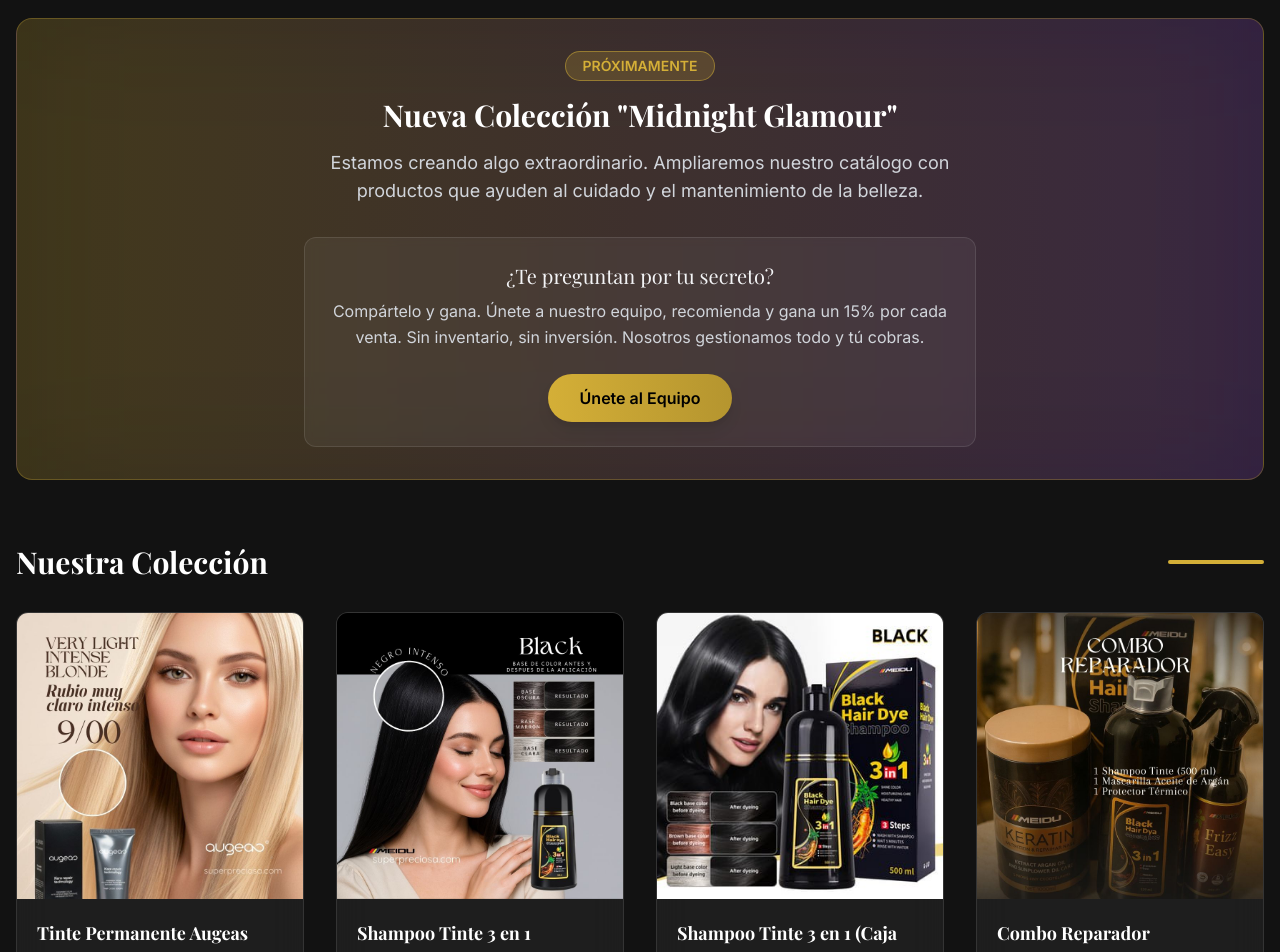
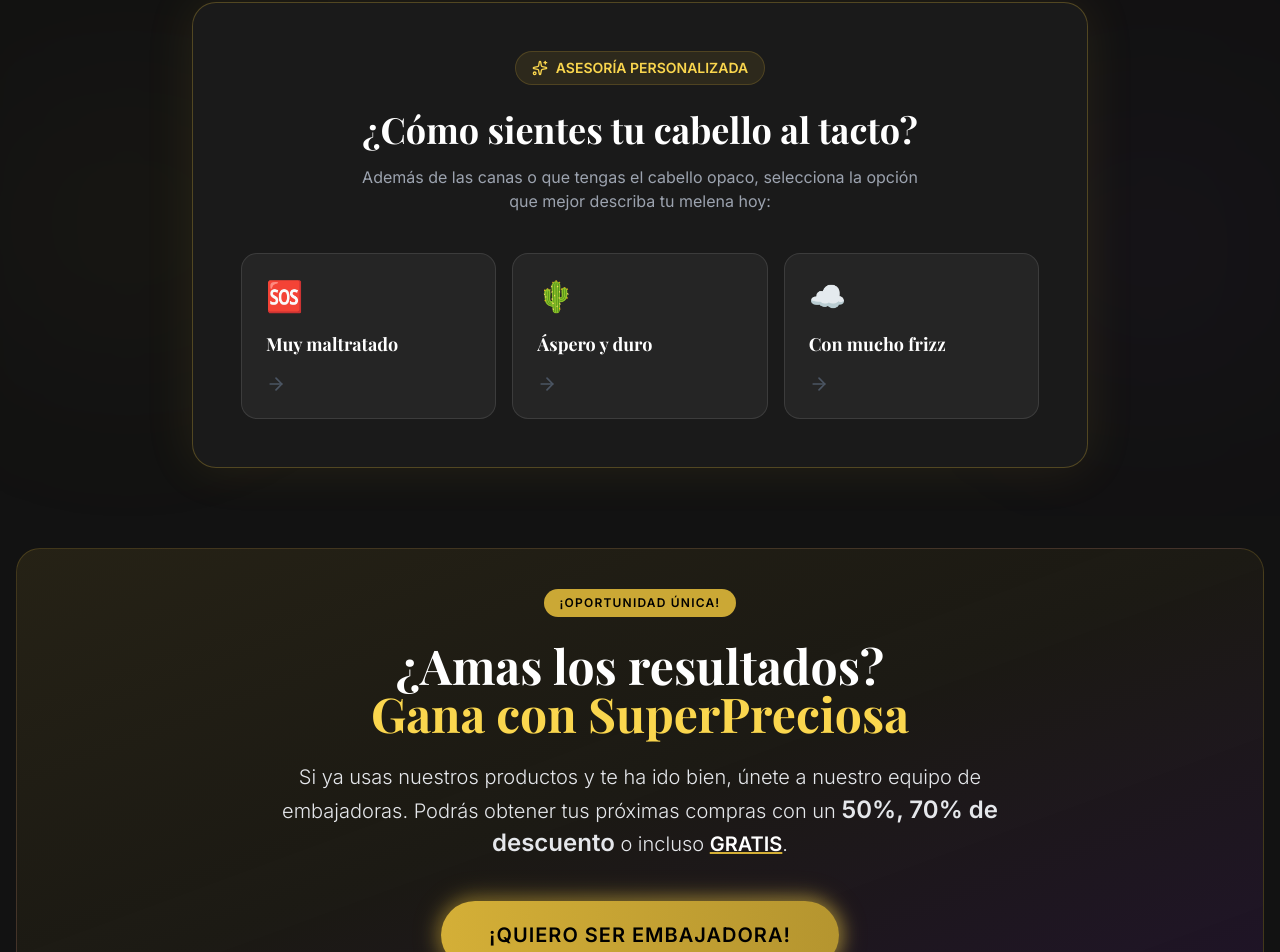
Before and after one commit to superpreciosatienda-hub/ienda-superpreciosa-v2, a React (Vite) app: page / in a window 1280 px wide. Shown: the part 646-1598 px from the top of the page. Built offline with nearby package versions, Linux system fonts and the light colour scheme; a web font is replaced by a local one.

Commit message:
Aprobar nuevo diseño del Hero y agregar Hair Quiz interactivo

```diff
--- /dev/null
+++ b/src/components/HairQuiz.jsx
@@ -0,0 +1,138 @@
+import React, { useState } from 'react';
+import { Sparkles, ArrowRight, CheckCircle2 } from 'lucide-react';
+
+export function HairQuiz() {
+    const [step, setStep] = useState('question');
+    const [ recommendation, setRecommendation ] = useState(null);
+
+    const handleAnswer = (option) => {
+        let result = '';
+        if (option === 'maltratado') {
+            result = {
+                id: 3,
+                name: 'Combo Reparador',
+                desc: 'Rescate intensivo con Argán y Keratina. Ideal para cabello quebradizo o procesado.',
+                color: 'from-orange-500/20 to-red-500/20'
+            };
+        } else if (option === 'aspero') {
+            result = {
+                id: 5,
+                name: 'Combo Suavizante',
+                desc: 'Transformación de textura con Keratina. Ideal para canas rebeldes o cabello grueso.',
+                color: 'from-blue-500/20 to-indigo-500/20'
+            };
+        } else if (option === 'frizz') {
+            result = {
+                id: 4,
+                name: 'Combo Maxicolor',
+                desc: 'Mantenimiento y control con Mascarilla Chao Frizz. Ideal para sellar el color y eliminar estática.',
+                color: 'from-pink-500/20 to-purple-500/20'
+            };
+        }
+        setRecommendation(result);
+        setStep('result');
+    };
+
+    const scrollToProduct = (id) => {
+        const element = document.getElementById(`product-${id}`);
+        if (element) {
+            const offset = 80;
+            const elementPosition = element.getBoundingClientRect().top;
+            const offsetPosition = elementPosition + window.pageYOffset - offset;
+
+            window.scrollTo({
+                top: offsetPosition,
+                behavior: 'smooth'
+            });
+
+            // Highlight effect
+            element.classList.add('ring-4', 'ring-gold-500', 'ring-opacity-50');
+            setTimeout(() => {
+                element.classList.remove('ring-4', 'ring-gold-500', 'ring-opacity-50');
+            }, 3000);
+        }
+    };
+
+    return (
+        <section className="py-12 px-4 relative overflow-hidden">
+            <div className="max-w-4xl mx-auto">
+                <div className="bg-[#1a1a1a] border border-gold-500/30 rounded-3xl p-8 md:p-12 shadow-[0_0_50px_rgba(212,175,55,0.1)] relative z-10 transition-all duration-500">
+
+                    {step === 'question' ? (
+                        <div className="text-center">
+                            <div className="inline-flex items-center gap-2 px-4 py-1.5 rounded-full bg-gold-500/10 border border-gold-500/20 text-gold-400 text-sm font-semibold mb-6">
+                                <Sparkles className="w-4 h-4" />
+                                ASESORÍA PERSONALIZADA
+                            </div>
+                            <h2 className="text-3xl md:text-4xl font-serif font-bold text-white mb-4">
+                                ¿Cómo sientes tu cabello al tacto?
+                            </h2>
+                            <p className="text-gray-400 mb-10 max-w-xl mx-auto">
+                                Además de las canas o que tengas el cabello opaco, selecciona la opción que mejor describa tu melena hoy:
+                            </p>
+
+                            <div className="grid grid-cols-1 md:grid-cols-3 gap-4">
+                                {[
+                                    { id: 'maltratado', label: 'Muy maltratado', icon: '🆘' },
+                                    { id: 'aspero', label: 'Áspero y duro', icon: '🌵' },
+                                    { id: 'frizz', label: 'Con mucho frizz', icon: '☁️' }
+                                ].map((opt) => (
+                                    <button
+                                        key={opt.id}
+                                        onClick={() => handleAnswer(opt.id)}
+                                        className="group p-6 rounded-2xl bg-white/5 border border-white/10 hover:border-gold-500/50 hover:bg-gold-500/5 transition-all duration-300 text-left"
+                                    >
+                                        <span className="text-3xl mb-4 block">{opt.icon}</span>
+                                        <h3 className="text-white font-bold text-lg group-hover:text-gold-400 transition-colors">
+                                            {opt.label}
+                                        </h3>
+                                        <ArrowRight className="w-5 h-5 text-gray-600 group-hover:text-gold-500 mt-4 transform translate-x-0 group-hover:translate-x-2 transition-all" />
+                                    </button>
+                                ))}
+                            </div>
+                        </div>
+                    ) : (
+                        <div className="text-center animate-in fade-in slide-in-from-bottom-4 duration-700">
+                            <div className={`absolute inset-0 bg-gradient-to-br ${recommendation.color} opacity-20 pointer-events-none rounded-3xl`}></div>
+
+                            <CheckCircle2 className="w-16 h-16 text-gold-500 mx-auto mb-6" />
+                            <h2 className="text-3xl font-serif font-bold text-white mb-2">
+                                ¡Tu Combo Perfecto!
+                            </h2>
+                            <p className="text-gold-400 font-bold mb-6 text-xl">
+                                {recommendation.name}
+                            </p>
+
+                            <div className="bg-white/5 border border-white/10 rounded-2xl p-6 mb-8 max-w-2xl mx-auto">
+                                <p className="text-gray-300 italic">
+                                    "{recommendation.desc}"
+                                </p>
+                            </div>
+
+                            <div className="flex flex-col sm:flex-row gap-4 justify-center">
+                                <button
+                                    onClick={() => scrollToProduct(recommendation.id)}
+                                    className="bg-gold-500 text-black px-8 py-4 rounded-full font-bold text-lg hover:bg-gold-400 transition-all transform hover:scale-105"
+                                >
+                                    Ver Mi Combo
+                                </button>
+                                <button
+                                    onClick={() => setStep('question')}
+                                    className="text-gray-400 hover:text-white transition-colors"
+                                >
+                                    Repetir Test
+                                </button>
+                            </div>
+                        </div>
+                    )}
+                </div>
+            </div>
+
+            {/* Background Decorations */}
+            <div className="absolute top-0 left-1/2 -translate-x-1/2 w-full h-full pointer-events-none">
+                <div className="absolute top-1/4 left-0 w-64 h-64 bg-gold-500/5 blur-[120px] rounded-full"></div>
+                <div className="absolute bottom-1/4 right-0 w-64 h-64 bg-purple-500/5 blur-[120px] rounded-full"></div>
+            </div>
+        </section>
+    );
+}
--- a/src/components/Home.jsx
+++ b/src/components/Home.jsx
@@ -1,6 +1,7 @@
 import React from 'react';
 import { Link } from 'react-router-dom';
 import { Hero } from './Hero';
+import { HairQuiz } from './HairQuiz';
 import { ProductCard } from './ProductCard';
 import products from '../data/products.json';
 
@@ -8,32 +9,36 @@
     return (
         <>
             <Hero />
+            <HairQuiz />
 
-            <main className="container mx-auto px-4 py-16">
-                {/* Coming Soon Section */}
-                <div className="mb-16 p-8 rounded-2xl bg-gradient-to-r from-gold-500/20 to-purple-500/20 border border-gold-500/30 text-center relative overflow-hidden group">
-                    <div className="absolute inset-0 bg-gold-400/5 blur-3xl group-hover:bg-gold-400/10 transition-colors duration-700"></div>
+            <main className="container mx-auto px-4 py-8">
+                {/* Ambassador Program Section */}
+                <div className="mb-12 p-10 rounded-3xl bg-gradient-to-br from-gold-500/10 via-gold-500/5 to-purple-900/20 border border-gold-500/20 text-center relative overflow-hidden group">
+                    <div className="absolute inset-0 bg-[radial-gradient(circle_at_50%_50%,rgba(212,175,55,0.1),transparent_70%)] opacity-0 group-hover:opacity-100 transition-opacity duration-700"></div>
+
                     <div className="relative z-10">
-                        <span className="inline-block px-4 py-1 rounded-full bg-gold-500/20 text-gold-500 text-sm font-bold mb-4 border border-gold-500/50">
-                            PRÓXIMAMENTE
-                        </span>
-                        <h2 className="text-3xl font-serif font-bold text-white mb-4">Nueva Colección "Midnight Glamour"</h2>
-                        <p className="text-gray-300 max-w-2xl mx-auto mb-8 text-lg">
-                            Estamos creando algo extraordinario. Ampliaremos nuestro catálogo con productos que ayuden al cuidado y el mantenimiento de la belleza.
+                        <div className="inline-flex items-center gap-2 px-4 py-1.5 rounded-full bg-gold-500 text-black text-xs font-black uppercase tracking-widest mb-6 animate-pulse">
+                            ¡Oportunidad Única!
+                        </div>
+
+                        <h2 className="text-4xl md:text-5xl font-serif font-bold text-white mb-6 leading-tight">
+                            ¿Amas los resultados? <br/>
+                            <span className="text-gold-400">Gana con SuperPreciosa</span>
+                        </h2>
+
+                        <p className="text-xl text-gray-200 max-w-3xl mx-auto mb-10 leading-relaxed font-light">
+                            Si ya usas nuestros productos y te ha ido bien, únete a nuestro equipo de embajadoras. Podrás obtener tus próximas compras con un <span className="text-gold-300 font-bold text-2xl">50%, 70% de descuento</span> o incluso <span className="text-white font-bold underline decoration-gold-500">GRATIS</span>.
                         </p>
 
-                        <div className="bg-white/5 backdrop-blur-sm rounded-xl p-6 max-w-2xl mx-auto border border-white/10 hover:border-gold-500/30 transition-colors duration-300">
-                            <h3 className="text-gold-200 font-serif text-xl mb-2">¿Te preguntan por tu secreto?</h3>
-                            <p className="text-gray-300 mb-6 leading-relaxed">
-                                Compártelo y gana. Únete a nuestro equipo, recomienda y gana un 15% por cada venta. Sin inventario, sin inversión. Nosotros gestionamos todo y tú cobras.
-                            </p>
-                            <Link
-                                to="/unete-al-equipo"
-                                className="inline-block bg-gradient-to-r from-gold-500 to-gold-600 hover:from-gold-400 hover:to-gold-500 text-black font-bold py-3 px-8 rounded-full transition-all duration-300 shadow-lg hover:shadow-gold-500/20 transform hover:-translate-y-0.5"
-                            >
-                                Únete al Equipo
-                            </Link>
-                        </div>
+                        <Link
+                            to="/unete-al-equipo"
+                            className="inline-block relative group/btn"
+                        >
+                            <div className="absolute -inset-1 bg-gradient-to-r from-gold-600 to-gold-400 rounded-full blur opacity-40 group-hover/btn:opacity-100 transition duration-1000 group-hover/btn:duration-200 animate-pulse"></div>
+                            <button className="relative bg-gradient-to-r from-gold-500 to-gold-600 hover:from-gold-400 hover:to-gold-500 text-black font-black py-5 px-12 rounded-full transition-all duration-300 shadow-[0_0_30px_rgba(212,175,55,0.3)] transform hover:-translate-y-1 text-xl uppercase tracking-wider">
+                                ¡Quiero ser Embajadora!
+                            </button>
+                        </Link>
                     </div>
                 </div>
 
--- a/src/components/ProductCard.jsx
+++ b/src/components/ProductCard.jsx
@@ -34,7 +34,10 @@
   };
 
   return (
-    <div className="group bg-white/5 backdrop-blur-lg border border-white/10 rounded-xl overflow-hidden transition-all duration-300 hover:scale-105 hover:shadow-2xl hover:border-gold-500/30 flex flex-col">
+    <div
+      id={`product-${product.id}`}
+      className="group bg-white/5 backdrop-blur-lg border border-white/10 rounded-xl overflow-hidden transition-all duration-300 hover:scale-105 hover:shadow-2xl hover:border-gold-500/30 flex flex-col scroll-mt-24"
+    >
       <div className="aspect-square overflow-hidden relative">
         <img
           src={currentImage}
```
Also changed, not shown: src/components/Hero.jsx (+7 -7 lines).
